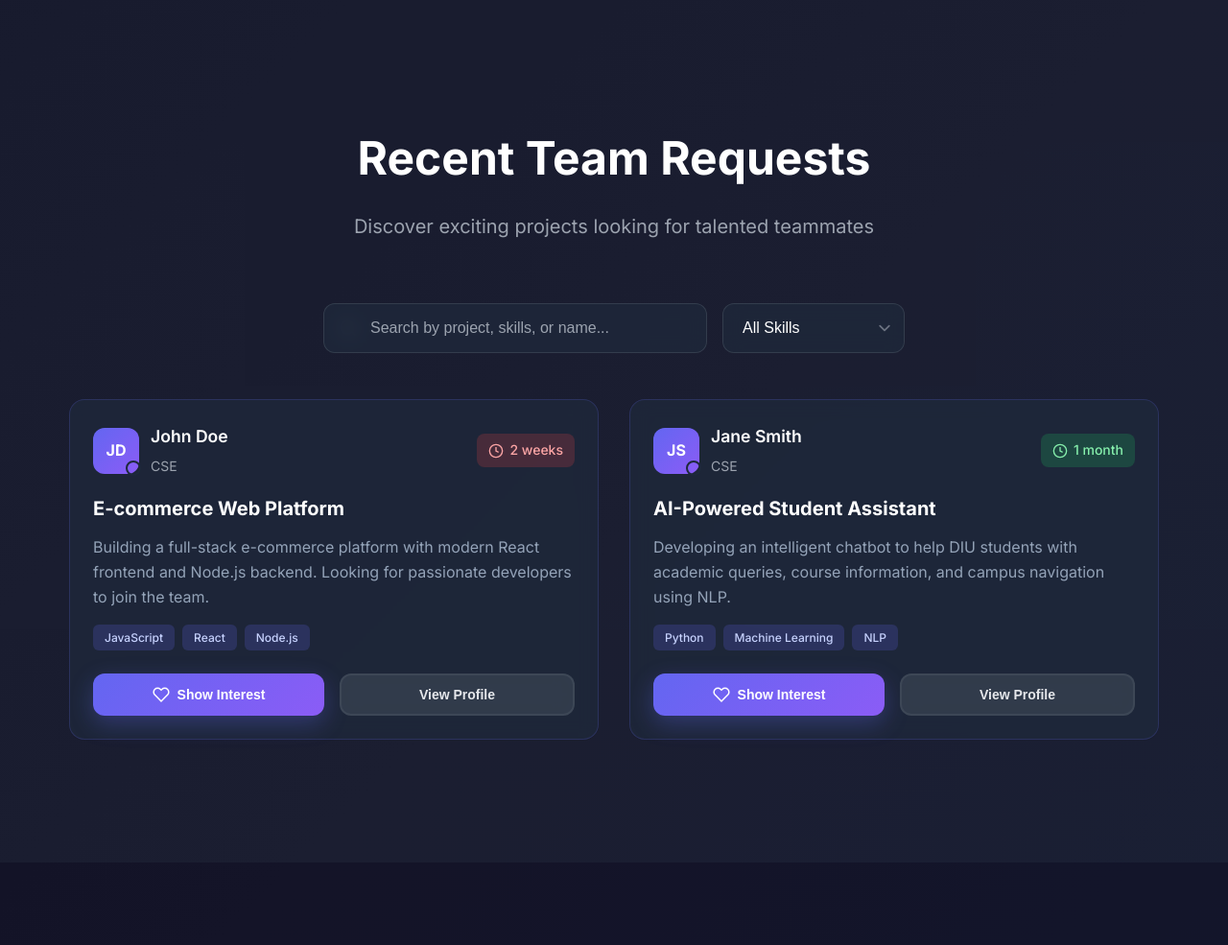
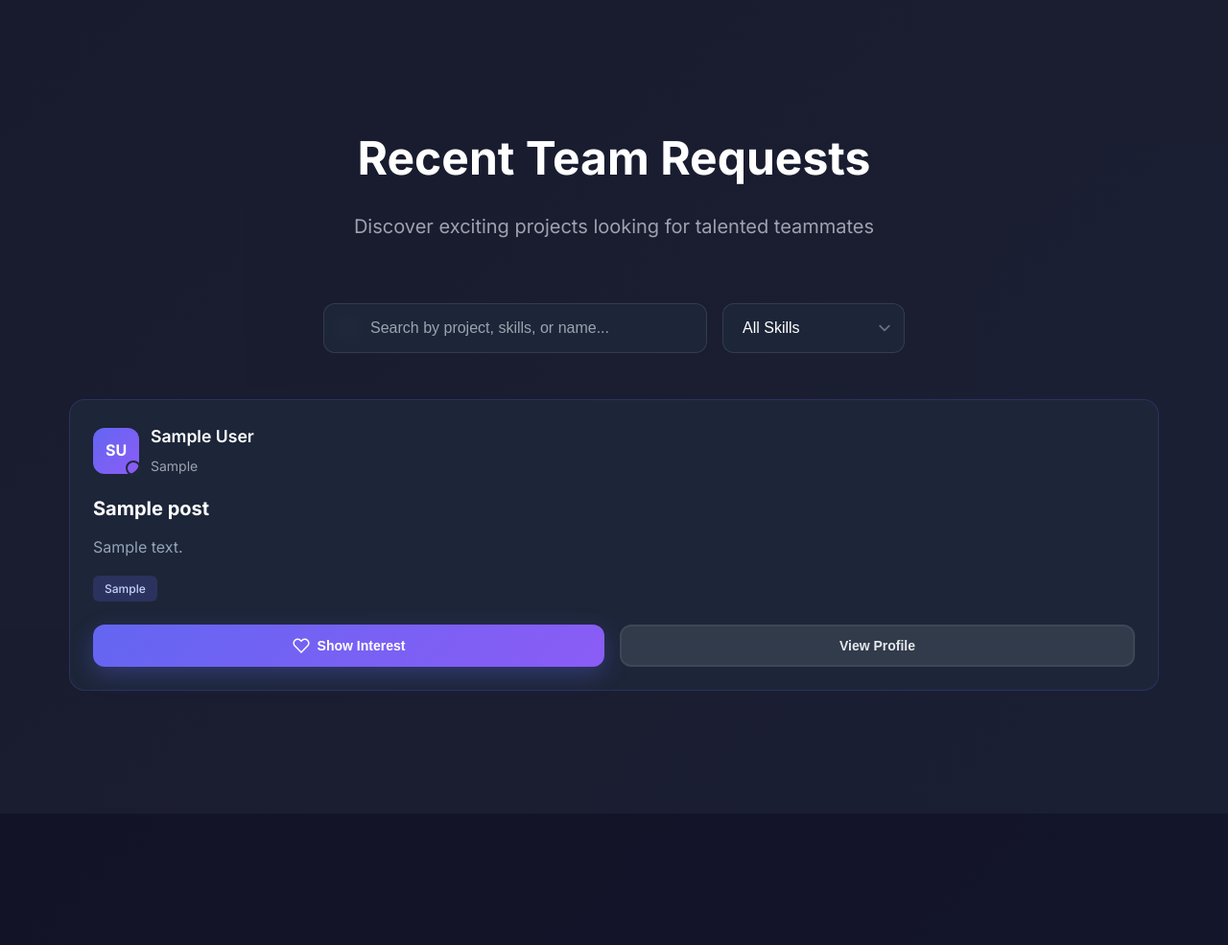
Before and after one commit to rubayedreza/TeamUP, a PHP site: page / in a window 1280 px wide. Shown: the part 1885-2870 px from the top of the page at 96% size. Run offline with PHP 8.4, Linux system fonts and the light colour scheme; tables that the repository leaves empty or names only in its code hold one stand-in row (values such as "Sample post").

Commit message:
updated index.html to index.php and made it dynamic

```diff
--- a/index.html
+++ b/index.php
@@ -1,3 +1,28 @@
+<?php
+    session_start(); // Start the session to check for a logged-in user
+    include 'PHP/connection.php';
+
+    $liked_posts = [];
+    if (isset($_SESSION['uid'])) {
+        $user_id = $_SESSION['uid'];
+        $liked_sql = "SELECT post_id FROM interests WHERE user_id = ?";
+        $stmt = mysqli_prepare($con, $liked_sql);
+        mysqli_stmt_bind_param($stmt, "i", $user_id);
+        mysqli_stmt_execute($stmt);
+        $liked_result = mysqli_stmt_get_result($stmt);
+        while ($row = mysqli_fetch_assoc($liked_result)) {
+            $liked_posts[] = $row['post_id'];
+        }
+    }
+
+    // Fetch the 6 most recent posts from the database
+    $posts_sql = "SELECT posts.*, register_info.first_name, register_info.last_name, register_info.department
+                  FROM posts
+                  JOIN register_info ON posts.user_id = register_info.id
+                  ORDER BY posts.created_at DESC
+                  LIMIT 6";
+    $posts_result = mysqli_query($con, $posts_sql);
+?>
 <!DOCTYPE html>
 <html lang="en">
 <head>
@@ -14,7 +39,7 @@
     <header class="header">
         <nav class="nav-container">
             <div class="nav-brand">
-                <a href="index.html" class="brand-logo">
+                <a href="index.php" class="brand-logo">
                     <img src="img/TeamUp.png" alt="TeamUp DIU Logo" class="logo-icon">
                     <span class="logo-text">TeamUp DIU</span>
                 </a>
@@ -23,7 +48,6 @@
                 <a href="#about" class="nav-link">About</a>
                 <a href="#features" class="nav-link">Features</a>
                 <a href="#contact" class="nav-link">Contact</a>
-                <!-- === MODIFIED: Corrected the folder path to HTML === -->
                 <a href="HTML/dashboard.php" class="nav-link" id="dashboardLink">Dashboard</a>
                 <a href="HTML/login.html" class="nav-cta" id="loginBtn">Sign In</a>
             </div>
@@ -159,84 +183,55 @@
                 </select>
             </div>
             <div class="projects-grid" id="cardContainer">
-                <div class="project-card fade-in-up" data-skills="javascript react node.js">
+
+                <?php if ($posts_result && mysqli_num_rows($posts_result) > 0): ?>
+                    <?php while($post = mysqli_fetch_assoc($posts_result)): ?>
+                        <div class="project-card fade-in-up">
                             <div class="card-header">
                                 <div class="user-info">
                                     <div class="user-avatar">
-                                <span>JD</span>
+                                        <span><?php echo htmlspecialchars(strtoupper($post['first_name'][0] . $post['last_name'][0])); ?></span>
                                         <div class="status-indicator status-online"></div>
                                     </div>
                                     <div class="user-details">
-                                <h3>John Doe</h3>
-                                <span class="department">CSE</span>
+                                        <h3><?php echo htmlspecialchars($post['first_name'] . ' ' . $post['last_name']); ?></h3>
+                                        <span class="department"><?php echo htmlspecialchars($post['department']); ?></span>
                                     </div>
-                        </div>
-                        <div class="project-urgency urgent">
-                            <svg width="16" height="16" viewBox="0 0 24 24" fill="none" stroke="currentColor" stroke-width="2" aria-hidden="true">
-                                <circle cx="12" cy="12" r="10"/>
-                                <polyline points="12,6 12,12 16,14"/>
-                            </svg>
-                            2 weeks
                                 </div>
                             </div>
                             <div class="card-content">
-                        <h4 class="project-title">E-commerce Web Platform</h4>
-                        <p class="project-description">Building a full-stack e-commerce platform with modern React frontend and Node.js backend. Looking for passionate developers to join the team.</p>
+                                <h4 class="project-title"><?php echo htmlspecialchars($post['project_title']); ?></h4>
+                                <p class="project-description"><?php echo htmlspecialchars($post['project_description']); ?></p>
                                 <div class="skills-tags">
-                            <span class="skill-tag">JavaScript</span>
-                            <span class="skill-tag">React</span>
-                            <span class="skill-tag">Node.js</span>
+                                    <?php
+                                        $skills = explode(',', $post['required_skills']);
+                                        foreach ($skills as $skill) {
+                                            if (!empty(trim($skill))) {
+                                                echo '<span class="skill-tag">' . htmlspecialchars(trim($skill)) . '</span>';
+                                            }
+                                        }
+                                    ?>
                                 </div>
                             </div>
                             <div class="card-actions">
-                        <button class="btn btn-primary btn-show-interest" data-owner="John Doe">
-                            <svg width="18" height="18" viewBox="0 0 24 24" fill="none" stroke="currentColor" stroke-width="2" aria-hidden="true">
+                                <?php
+                                    // Check if the current post ID is in our array of liked posts
+                                    $is_liked_class = in_array($post['id'], $liked_posts) ? 'liked' : '';
+                                ?>
+                                <button class="btn btn-primary btn-show-interest <?php echo $is_liked_class; ?>" data-post-id="<?php echo htmlspecialchars($post['id']); ?>" data-owner="<?php echo htmlspecialchars($post['first_name'] . ' ' . $post['last_name']); ?>">
+                                    <svg class="heart-icon" width="18" height="18" viewBox="0 0 24 24" fill="none" stroke="currentColor" stroke-width="2" aria-hidden="true">
                                         <path d="M20.84 4.61a5.5 5.5 0 0 0-7.78 0L12 5.67l-1.06-1.06a5.5 5.5 0 0 0-7.78 7.78l1.06 1.06L12 21.23l7.78-7.78 1.06-1.06a5.5 5.5 0 0 0 0-7.78z"/>
                                     </svg>
-                            Show Interest
+                                    <span>Show Interest</span>
                                 </button>
-                        <button class="btn btn-secondary btn-view-profile" data-profile="john-doe">View Profile</button>
+                                <button class="btn btn-secondary btn-view-profile" data-profile-id="<?php echo htmlspecialchars($post['user_id']); ?>">View Profile</button>
                             </div>
                         </div>
-                <div class="project-card fade-in-up" data-skills="python ml nlp">
-                    <div class="card-header">
-                        <div class="user-info">
-                            <div class="user-avatar">
-                                <span>JS</span>
-                                <div class="status-indicator status-busy"></div>
-                            </div>
-                            <div class="user-details">
-                                <h3>Jane Smith</h3>
-                                <span class="department">CSE</span>
-                            </div>
-                        </div>
-                        <div class="project-urgency normal">
-                            <svg width="16" height="16" viewBox="0 0 24 24" fill="none" stroke="currentColor" stroke-width="2" aria-hidden="true">
-                                <circle cx="12" cy="12" r="10"/>
-                                <polyline points="12,6 12,12 16,14"/>
-                            </svg>
-                            1 month
-                        </div>
-                    </div>
-                    <div class="card-content">
-                        <h4 class="project-title">AI-Powered Student Assistant</h4>
-                        <p class="project-description">Developing an intelligent chatbot to help DIU students with academic queries, course information, and campus navigation using NLP.</p>
-                        <div class="skills-tags">
-                            <span class="skill-tag">Python</span>
-                            <span class="skill-tag">Machine Learning</span>
-                            <span class="skill-tag">NLP</span>
-                        </div>
-                    </div>
-                    <div class="card-actions">
-                        <button class="btn btn-primary btn-show-interest" data-owner="Jane Smith">
-                            <svg width="18" height="18" viewBox="0 0 24 24" fill="none" stroke="currentColor" stroke-width="2" aria-hidden="true">
-                                <path d="M20.84 4.61a5.5 5.5 0 0 0-7.78 0L12 5.67l-1.06-1.06a5.5 5.5 0 0 0-7.78 7.78l1.06 1.06L12 21.23l7.78-7.78 1.06-1.06a5.5 5.5 0 0 0 0-7.78z"/>
-                            </svg>
-                            Show Interest
-                        </button>
-                        <button class="btn btn-secondary btn-view-profile" data-profile="jane-smith">View Profile</button>
-                    </div>
-                </div>
+                    <?php endwhile; ?>
+                <?php else: ?>
+                    <p>No projects have been posted yet. Be the first to create one!</p>
+                <?php endif; ?>
+
             </div>
         </div>
     </section>
@@ -312,7 +307,7 @@
         <div class="container">
             <div class="footer-main">
                 <div class="footer-brand">
-                    <a href="/index.html" class="nav-brand">
+                    <a href="index.php" class="nav-brand">
                         <img src="img/TeamUp.png" alt="TeamUp DIU Logo" class="logo-icon">
                         <span class="logo-text">TeamUp DIU</span>
                     </a>
```
Lines whose indentation alone changed are shown as unchanged.
